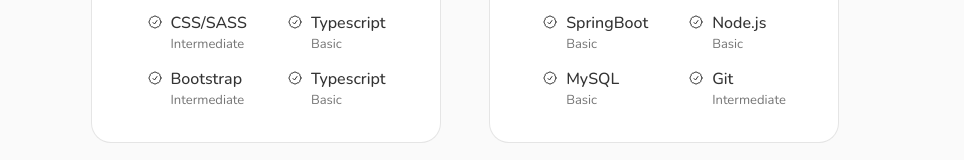
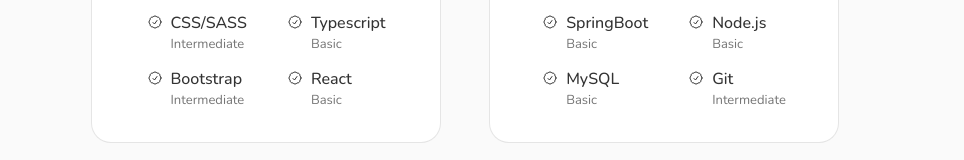
Before and after one commit to CyphrSylph/react-portfolio, a React (Create React App) app: page / in a window 1280 px wide. Shown: the part 1538-1698 px from the top of the page, without its empty margins (175-1139 px from the left). Built offline with nearby package versions, Linux system fonts and the light colour scheme.

Commit message:
updated skill name

```diff
--- a/src/components/skills/Frontend.jsx
+++ b/src/components/skills/Frontend.jsx
@@ -47,7 +47,7 @@ const Frontend = () => {
                     <div className="skills__data">
                         <HiOutlineCheckBadge />
                         <div>
-                            <h3 className="skills__name">Typescript</h3>
+                            <h3 className="skills__name">React</h3>
                             <span className="skills__level">Basic</span>
                         </div>
                     </div>
```
